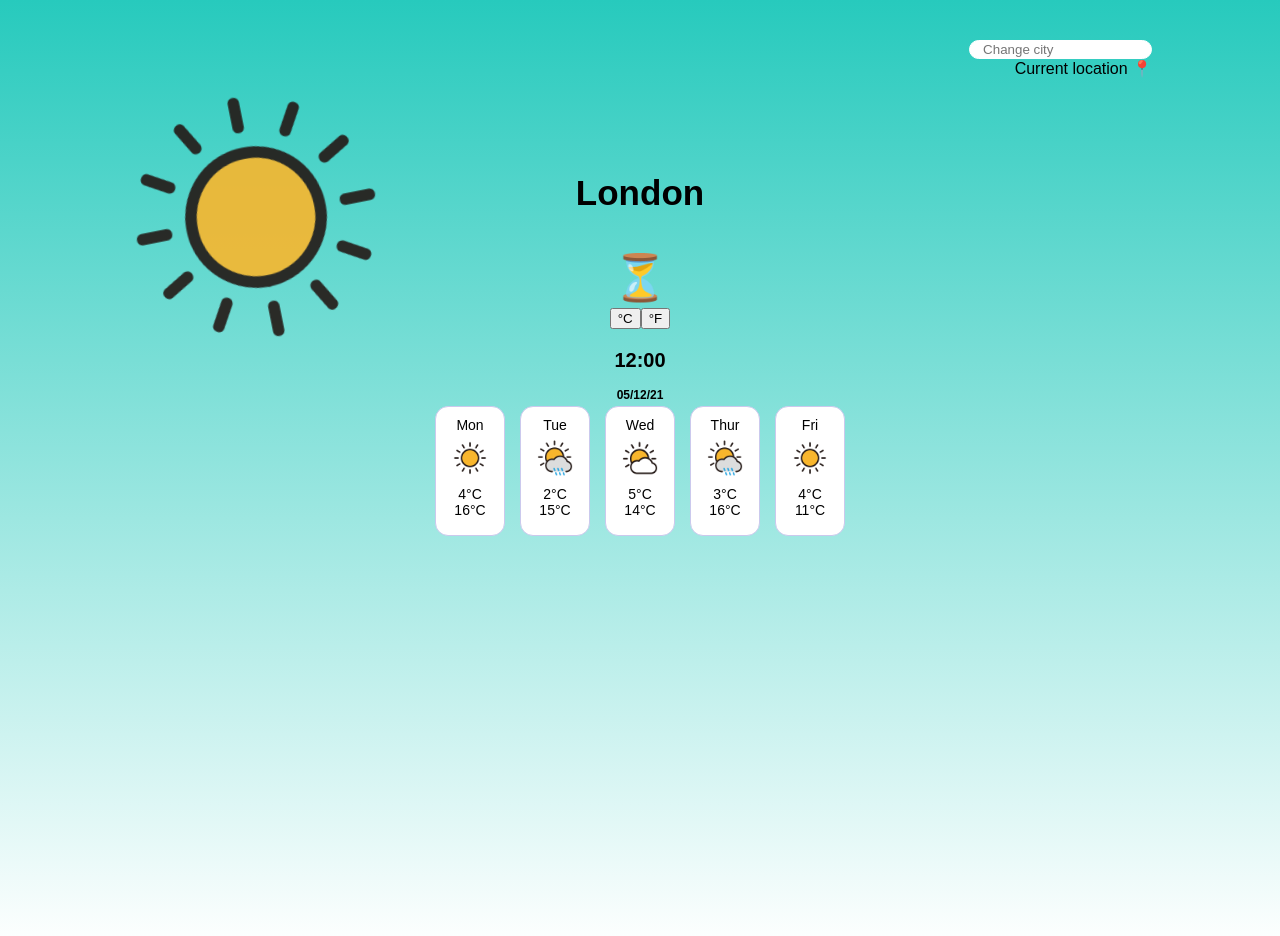
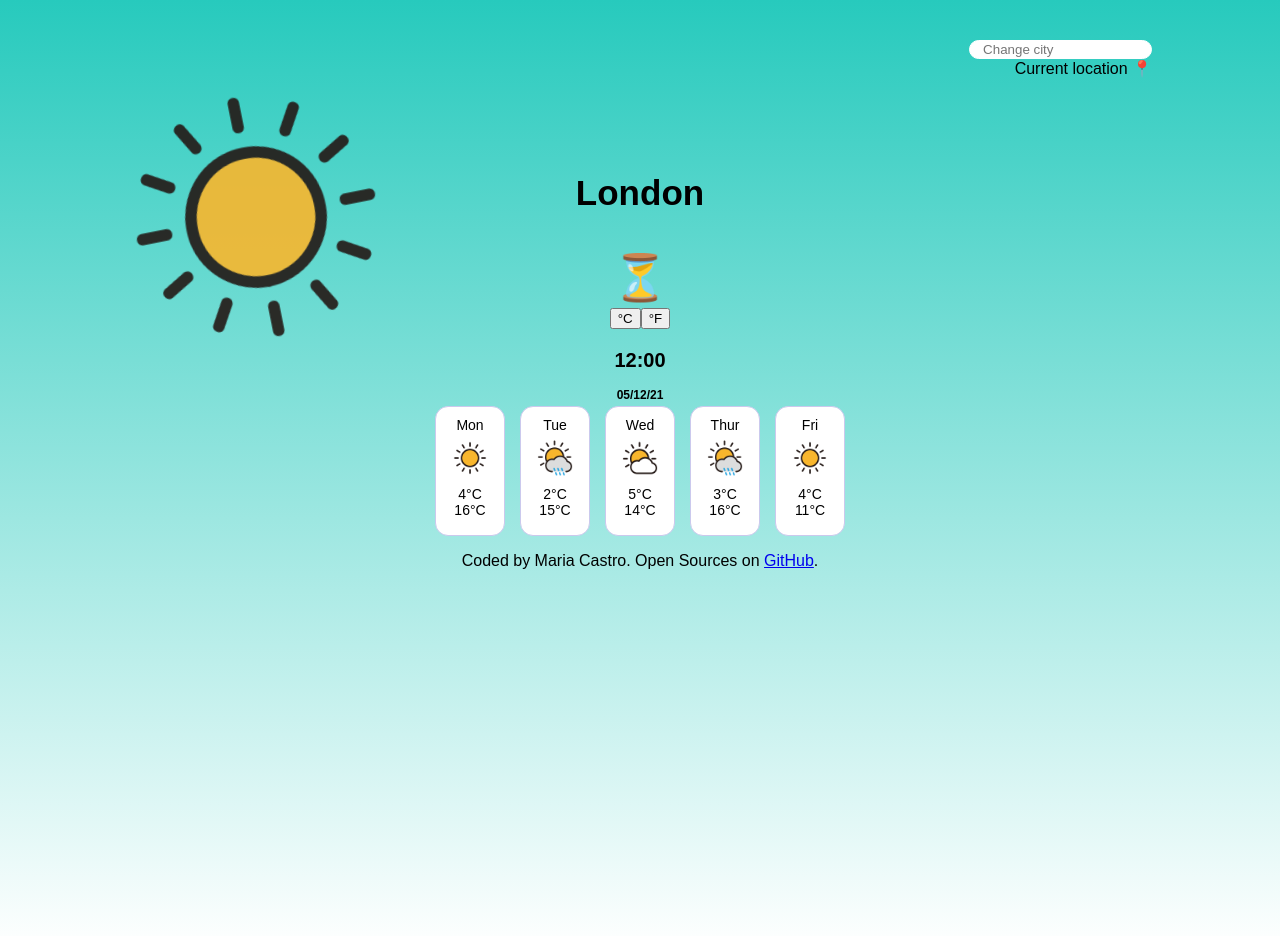
Before and after one commit to mariaalouisaa/Weather-App-React-, a React (Create React App) app in the folder my-app/: page / in a window 1280 px wide. Shown: the top 936 px of the page. Built offline with nearby package versions, Linux system fonts and the light colour scheme.

Commit message:
Added footer with open source code

```diff
--- a/my-app/src/App.css
+++ b/my-app/src/App.css
@@ -4,7 +4,7 @@
 }
 
 body {
-  max-height: 100vh;
+  overflow: hidden;
   background: linear-gradient(rgb(39, 202, 189), rgb(255, 255, 255));
   background-repeat: no-repeat;
   color: rgb(0, 0, 0);
--- a/my-app/src/App.js
+++ b/my-app/src/App.js
@@ -2,6 +2,7 @@ import "./App.css";
 import Search from "./Search";
 import Current from "./Current";
 import Forecast from "./Forecast";
+import Footer from "./Footter";
 
 function App() {
   return (
@@ -9,6 +10,7 @@ function App() {
       <Search />
       <Current />
       <Forecast />
+      <Footer />
     </div>
   );
 }
--- /dev/null
+++ b/my-app/src/Footter.js
@@ -0,0 +1,8 @@
+export default function Footer() {
+  return (
+    <p>
+      Coded by Maria Castro. Open Sources on{" "}
+      <a href="https://github.com/mariaalouisaa/Weather-App-React-">GitHub</a>.
+    </p>
+  );
+}
```
